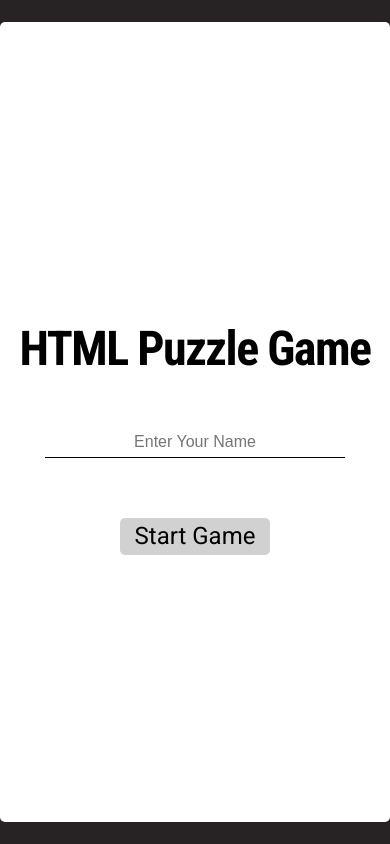
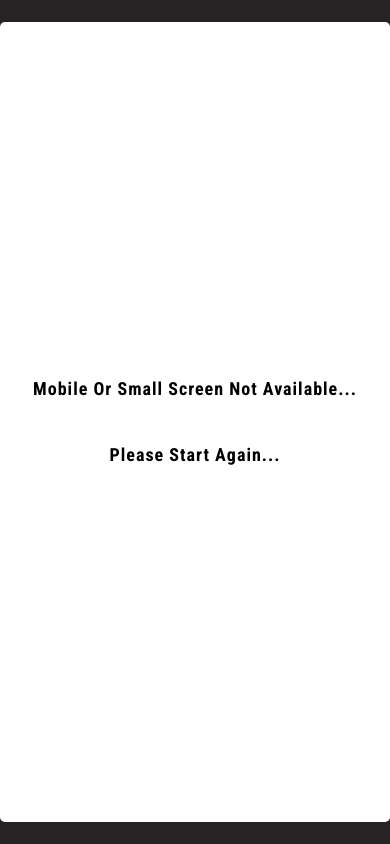
Before and after one commit to gichul0317/react-puzzle-firebase, a React (Create React App) app: page / in a window 390 px wide. Built offline with nearby package versions, Linux system fonts and the light colour scheme; no server answers; the database is empty.

Commit message:
mobile screen updated and ready to deploy

```diff
--- a/src/App.css
+++ b/src/App.css
@@ -30,3 +30,10 @@ body {
   overflow: hidden;
   background-color: var(--white);
 }
+
+@media (max-width: 767px) {
+  .App {
+    /* max-width: 320px;
+    height: 320px; */
+  }
+}
--- a/src/App.js
+++ b/src/App.js
@@ -1,8 +1,9 @@
 import React, { useState } from 'react';
 import './App.css';
+import { UserContext } from './store/user-context';
+import { useMatchMedia } from './usematchmedia/usematchmedia';
 import StartScreen from './Components/StartScreen/StartScreen';
-import { UserContext } from './store/user-context';
-import GameScreen from './Components/GameScreen/GameScreen';
+import MobileScreen from './Components/MobileScreen/MobileScreen';
 
 function App() {
   const [userInfo, setUserInfo] = useState([]);
@@ -11,11 +12,13 @@ function App() {
     setUserInfo(info);
   };
 
+  const isDesktop = useMatchMedia('(min-width:800px)', true);
+
   return (
     <UserContext.Provider value={userInfo}>
       <main className="App">
-        <StartScreen onSubmitted={handleUserInfo} />
-        {/* <GameScreen /> */}
+        {isDesktop && <StartScreen onSubmitted={handleUserInfo} />}
+        {!isDesktop && <MobileScreen />}
       </main>
     </UserContext.Provider>
   );
--- a/src/Components/EndScreen/EndScreen.js
+++ b/src/Components/EndScreen/EndScreen.js
@@ -1,14 +1,17 @@
 import React, { useContext, useState } from 'react';
+import styles from './EndScreen.module.css';
 import { UserContext } from '../../store/user-context';
-import styles from './EndScreen.module.css';
 import StartScreen from '../StartScreen/StartScreen';
 
 function EndScreen(props) {
+  // state for open startscreen
   const [playAgain, setPlayAgain] = useState(false);
 
+  // usecontext
   const ctx = useContext(UserContext);
 
-  const userData = [...props.userData];
+  // sort players data by cleartime
+  const userData = [...props.userData].filter((item) => item.cleartime !== '');
   const userList = userData.sort((a, b) =>
     a.cleartime > b.cleartime ? 1 : b.cleartime > a.cleartime ? -1 : 0
   );
--- /dev/null
+++ b/src/Components/MobileScreen/MobileScreen.js
@@ -0,0 +1,13 @@
+import React from 'react';
+import styles from './MobileScreen.module.css';
+
+function MobileScreen(props) {
+  return (
+    <div className={styles.mobile}>
+      <p>Mobile or Small screen not available...</p>
+      <p>Please start again...</p>
+    </div>
+  );
+}
+
+export default MobileScreen;
--- /dev/null
+++ b/src/Components/MobileScreen/MobileScreen.module.css
@@ -0,0 +1,18 @@
+.mobile {
+  width: 100%;
+  height: 100%;
+  display: flex;
+  flex-direction: column;
+  justify-content: center;
+  align-items: center;
+  text-align: center;
+}
+
+p {
+  font-family: var(--heading);
+  font-size: var(--regular);
+  font-weight: 700;
+  letter-spacing: 1px;
+  line-height: 30px;
+  text-transform: capitalize;
+}
--- /dev/null
+++ b/src/usematchmedia/usematchmedia.js
@@ -0,0 +1,26 @@
+import { useState, useEffect } from 'react';
+
+export const useMatchMedia = (mediaQuery, initialValue) => {
+  const [isMatching, setIsMatching] = useState(initialValue);
+  useEffect(() => {
+    const watcher = window.matchMedia(mediaQuery);
+    setIsMatching(watcher.matches);
+    const listener = (matches) => {
+      setIsMatching(matches.matches);
+    };
+    if (watcher.addEventListener) {
+      watcher.addEventListener('change', listener);
+    } else {
+      watcher.addListener(listener);
+    }
+    return () => {
+      if (watcher.removeEventListener) {
+        return watcher.removeEventListener('change', listener);
+      } else {
+        return watcher.removeListener(listener);
+      }
+    };
+  }, [mediaQuery]);
+
+  return isMatching;
+};
```
Also changed, not shown: src/Components/GameScreen/GameScreen.js (+10 -3 lines), src/Components/StartScreen/StartScreen.js (+2 -5 lines).
